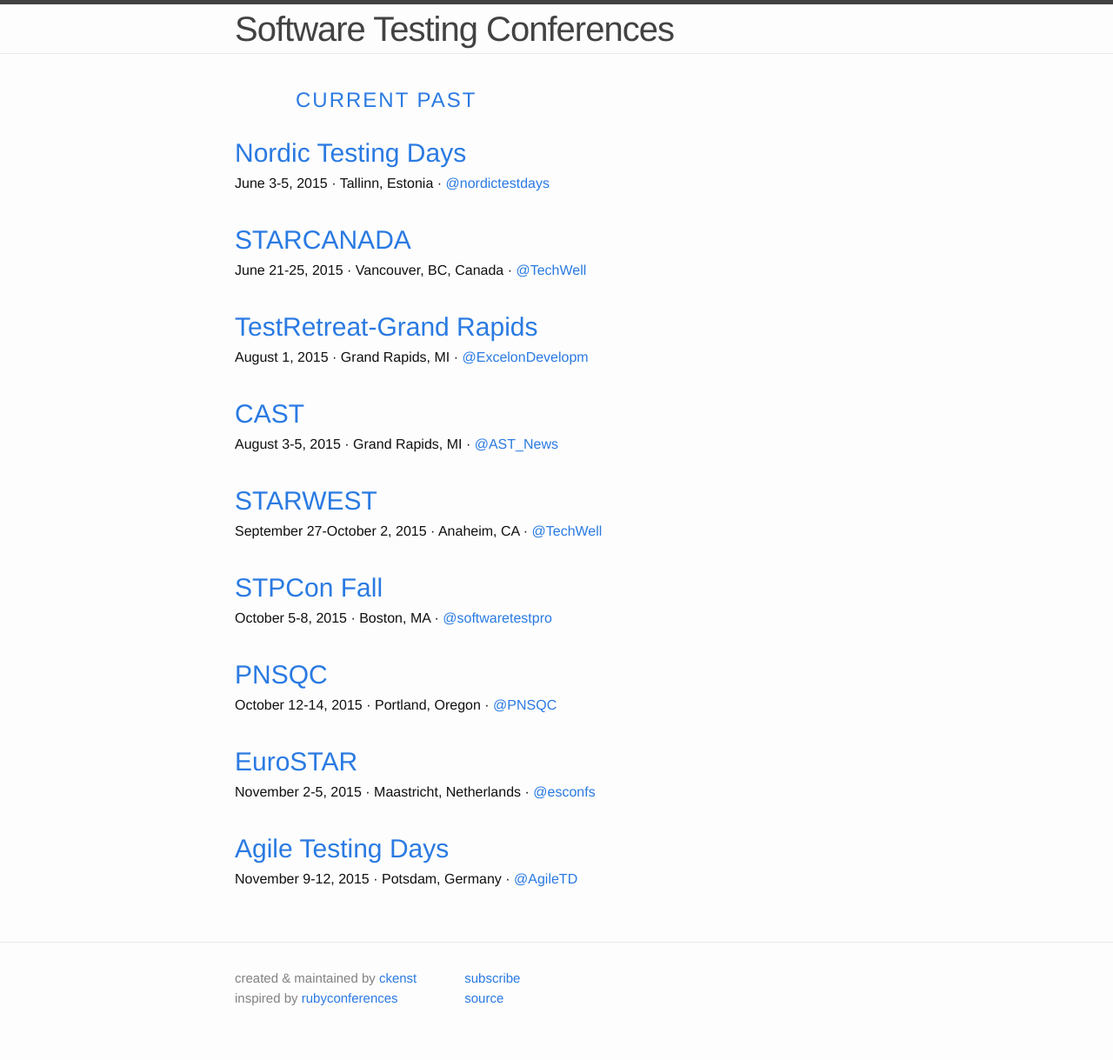
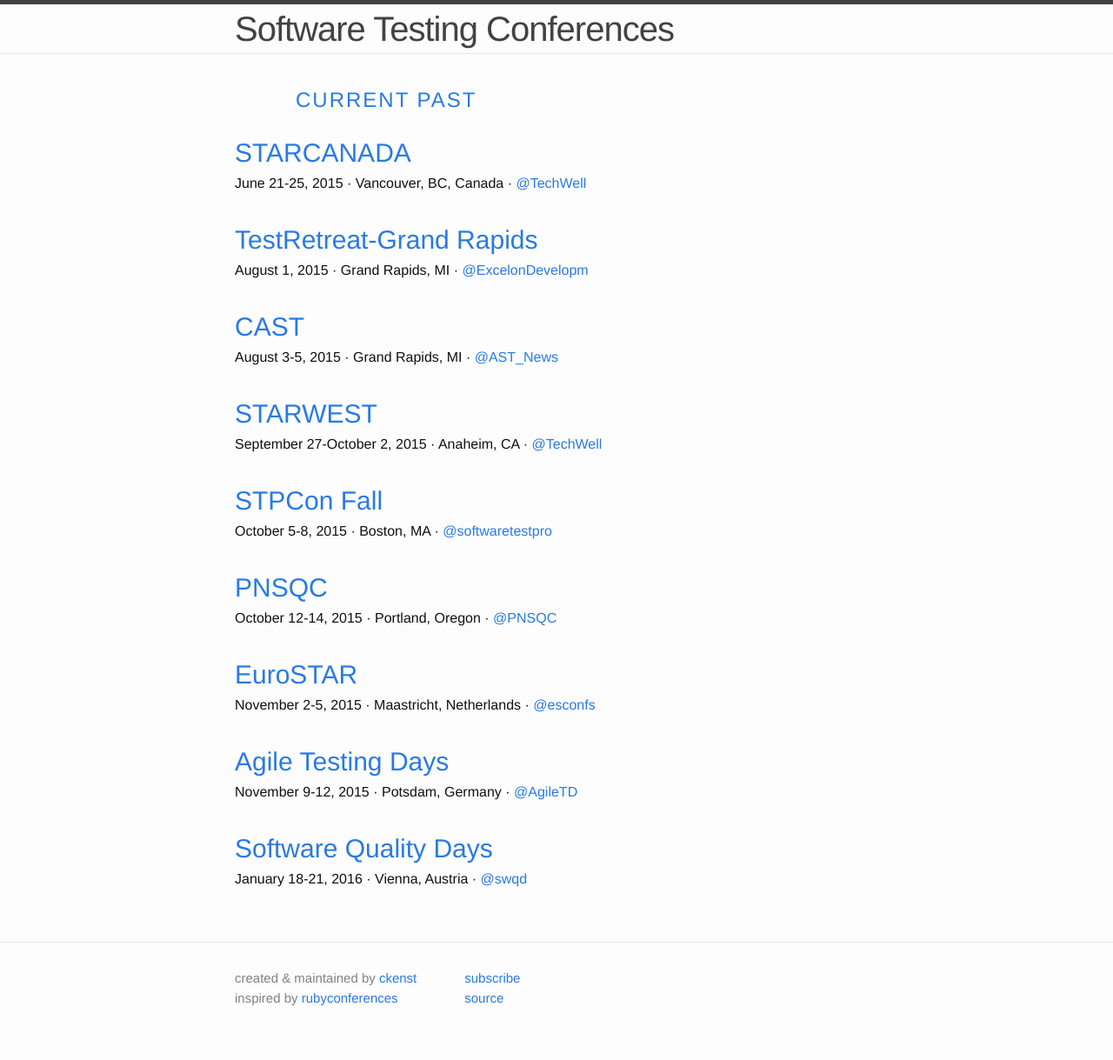
Before and after one commit to TestingConferences/testingconferences.github.io, a Jekyll site: the page built from index.html, in a window 1280 px wide. Shown: the whole page at 87% size. Built offline with Jekyll 4.4.1, drawn with Linux system fonts in a browser that asks for light colours.

Commit message:
Added SWQD 2016, removed Nordic Testing

```diff
--- a/_data/current.yml
+++ b/_data/current.yml
@@ -1,10 +1,3 @@
-- name: Nordic Testing Days
-  location: Tallinn, Estonia
-  dates: "June 3-5, 2015"
-  url: http://nordictestingdays.eu/
-  twitter: nordictestdays
-  reg_phrase: Registration is open
-
 - name: STARCANADA
   location: Vancouver, BC, Canada
   dates: "June 21-25, 2015"
@@ -61,3 +54,9 @@
   dates: "November 9-12, 2015"
   url: http://www.agiletestingdays.com/
   twitter: AgileTD
+
+- name: Software Quality Days
+  location: Vienna, Austria
+  dates: "January 18-21, 2016"
+  url: http://2016.software-quality-days.com/en/
+  twitter: swqd
```
